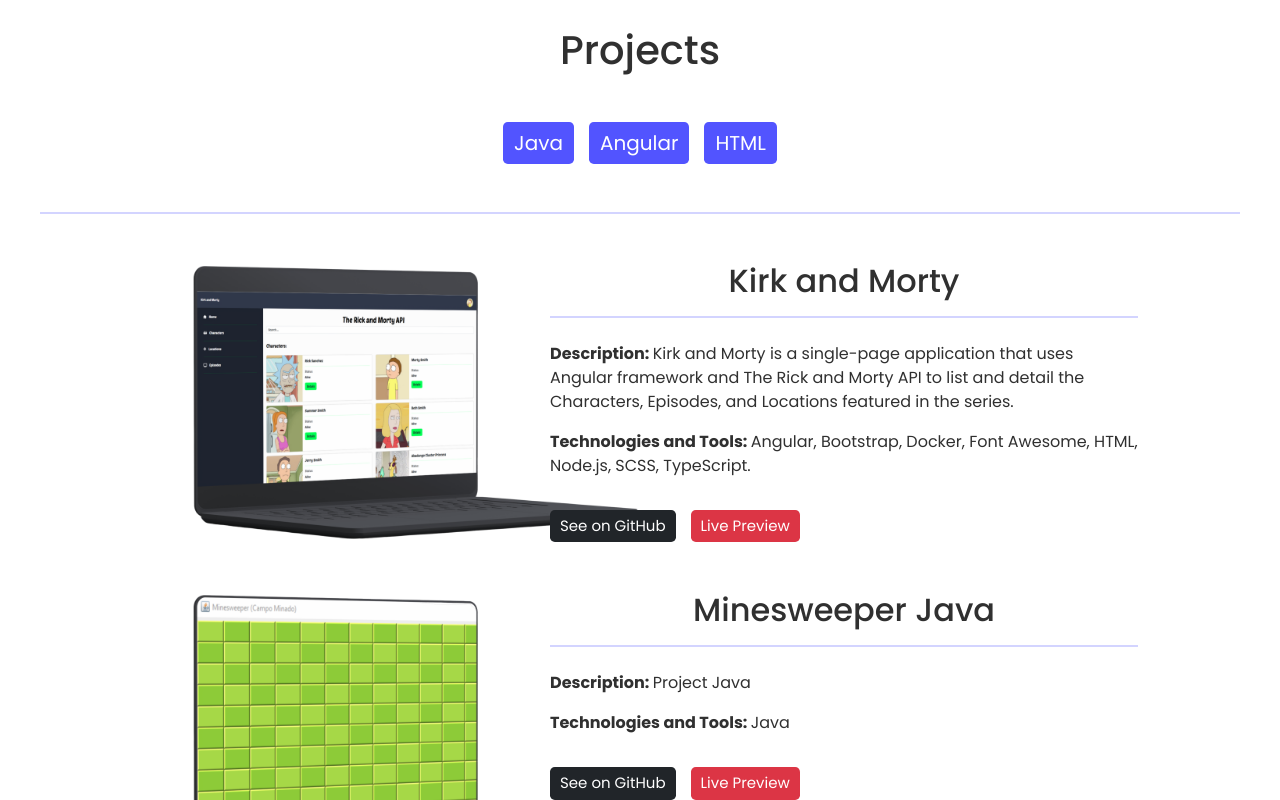
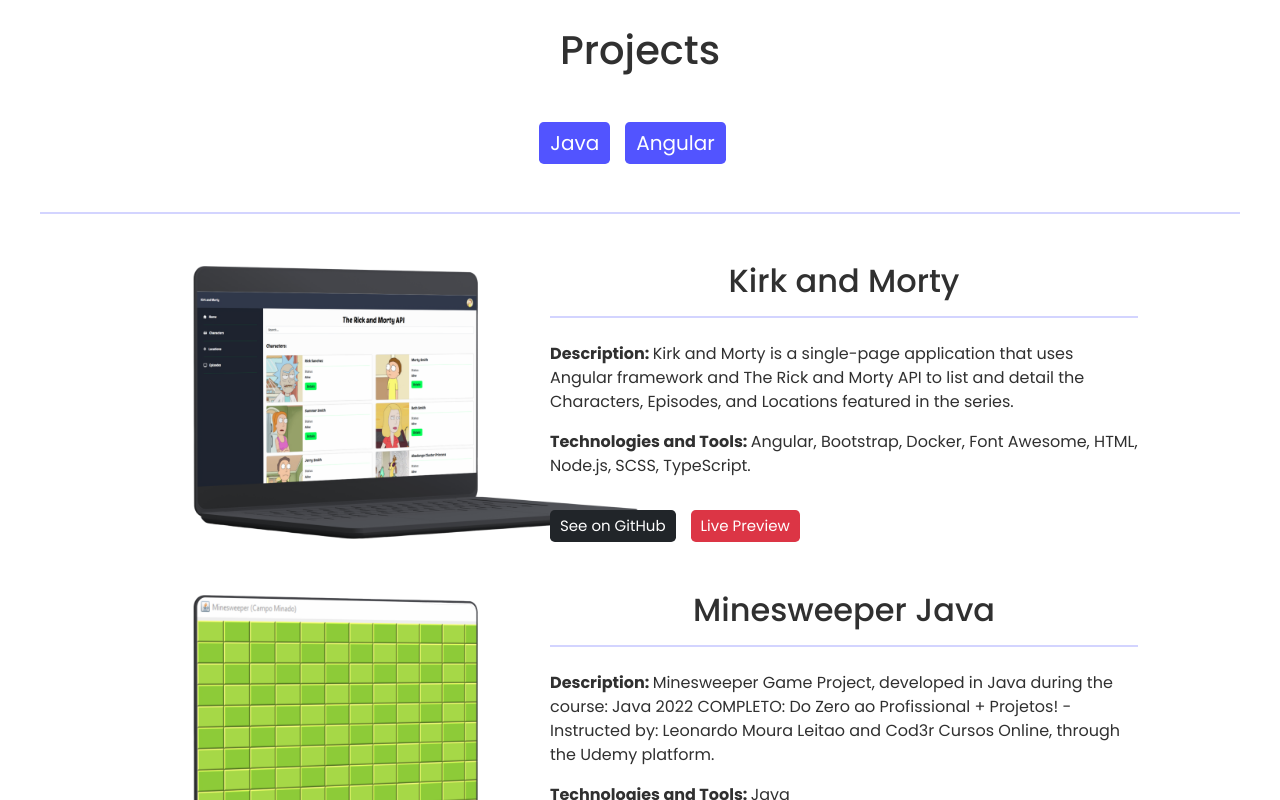
Before and after one commit to kirkkinichi/portfolio-v2, an Angular app: page / in a window 1280 px wide. Shown: the part 3420-4220 px from the top of the page. Built offline with nearby package versions, Linux system fonts and the light colour scheme; a web font is replaced by a local one.

Commit message:
Adjusting projects component.

```diff
--- a/src/app/pages/projects/projects.component.html
+++ b/src/app/pages/projects/projects.component.html
@@ -9,10 +9,6 @@
             <button class="filter-btn btn btn-lg mt-4" (click)="filterProjects('Angular')"
                 [class.active]="isFilterActive('Angular')"
                 [class.btn-active]="isFilterActive('Angular')">Angular</button>
-
-            <button class="filter-btn last-btn btn btn-lg mt-4" (click)="filterProjects('HTML')"
-                [class.active]="isFilterActive('HTML')"
-                [class.btn-active]="isFilterActive('HTML')">HTML</button>
         </div>
     </div>
 
--- a/src/app/pages/projects/projects.component.ts
+++ b/src/app/pages/projects/projects.component.ts
@@ -31,7 +31,7 @@
 		{
 			title: 'Minesweeper Java',
 			tools: 'Java',
-			description: 'Project Java',
+			description: 'Minesweeper Game Project, developed in Java during the course: Java 2022 COMPLETO: Do Zero ao Profissional + Projetos! - Instructed by: Leonardo Moura Leitao and Cod3r Cursos Online, through the Udemy platform.',
 			imageUrl: 'assets/img/minesweeper-java-project.png',
 			githubUrl: 'https://github.com/kirkkinichi/minesweeper-java',
 			liveUrl: '',
```
